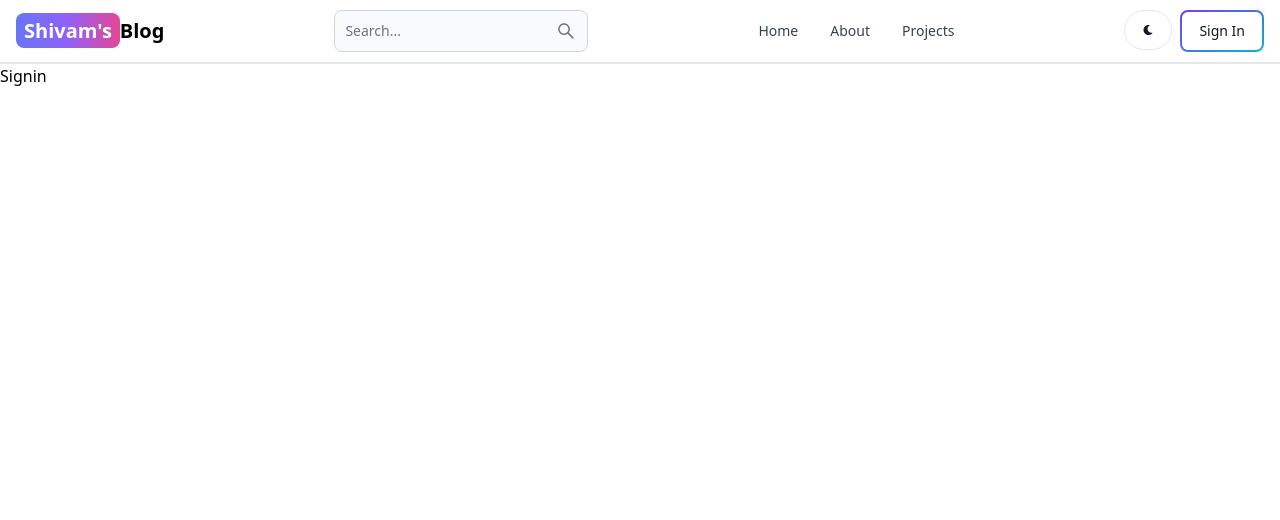
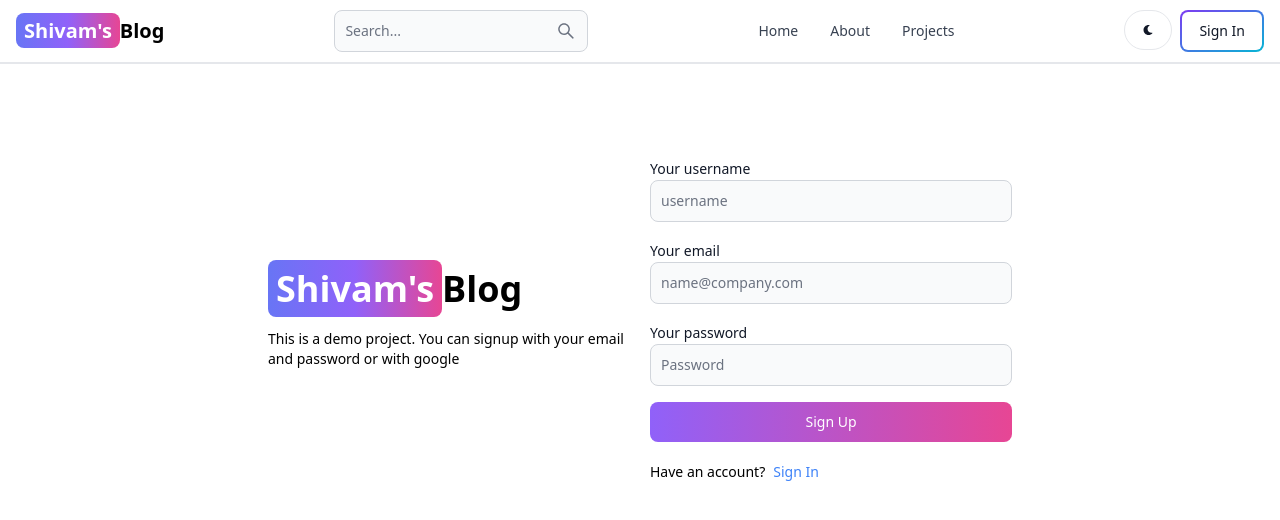
Before and after one commit to 12Shivam12/MERN-blog-app, a React (Vite) app in the folder myBlogApp/: page /sign-in in a window 1280 px wide. Shown: the top 520 px of the page. Built offline with nearby package versions, Linux system fonts and the light colour scheme.

Commit message:
completed signup page UI

```diff
--- a/myBlogApp/src/pages/Signin.jsx
+++ b/myBlogApp/src/pages/Signin.jsx
@@ -1,8 +1,59 @@
+import { Button, Label, TextInput } from 'flowbite-react'
 import React from 'react'
+import { Link } from 'react-router-dom'
 
 const Signin = () => {
   return (
-    <div>Signin</div>
+    <div className='min-h-screen mt-20'>
+      <div className="flex p-3 max-w-3xl mx-auto flex-col md:flex-row md:items-center gap-5" >
+        {/* left side */}
+        <div className="flex-1">
+          <Link to='/' className='font-bold dark:text-white text-4xl'>
+            <span className="px-2 py-1 bg-gradient-to-r from-indigo-500 via-purple-500 to-pink-500 rounded-lg text-white">Shivam's</span>
+            Blog
+          </Link>
+          <p className='text-sm mt-5'>
+            This is a demo project. You can signup with your email and password
+            or with google
+          </p>
+        </div>
+        {/* right side */}
+        <div className="flex-1">
+          <form className='flex flex-col gap-4'>
+            <div>
+              <Label value='Your username' />
+              <TextInput
+                type='text'
+                placeholder='username'
+                id='username' />
+            </div>
+            <div>
+              <Label value='Your email' />
+              <TextInput
+                type='email'
+                placeholder='name@company.com'
+                id='email' />
+            </div>
+            <div>
+              <Label value='Your password' />
+              <TextInput
+                type='password'
+                placeholder='Password'
+                id='password' />
+            </div>
+            <Button gradientDuoTone='purpleToPink' type='submit' >
+              Sign Up
+            </Button>
+          </form>
+          <div className='flex gap-2 text-sm mt-5'>
+            <span>Have an account?</span>
+            <Link to='/sign-in' className='text-blue-500'>
+              Sign In
+            </Link>
+          </div>
+        </div>
+      </div>
+    </div>
   )
 }
 
```
